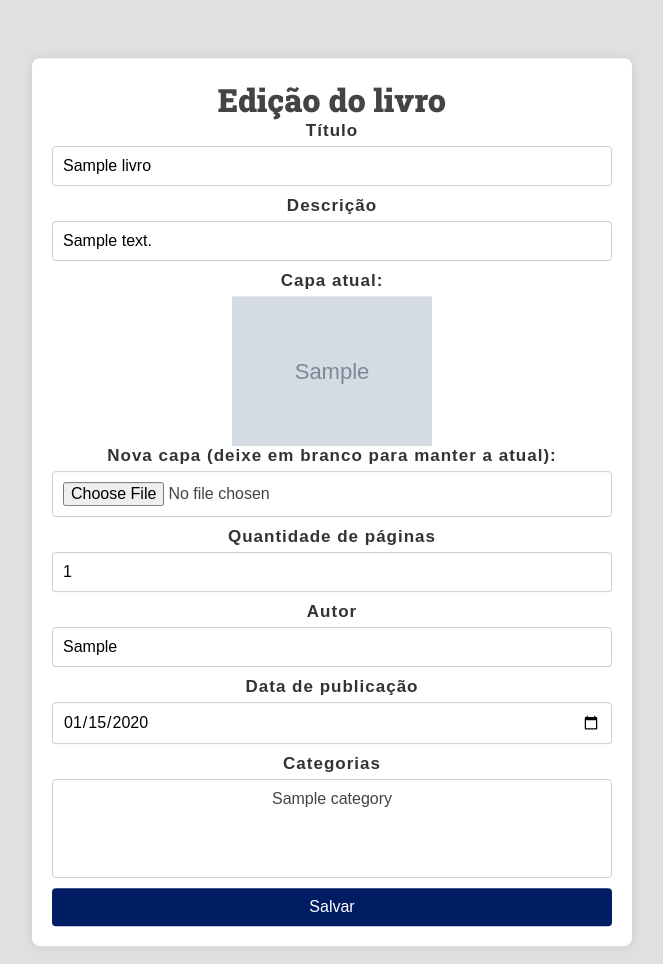
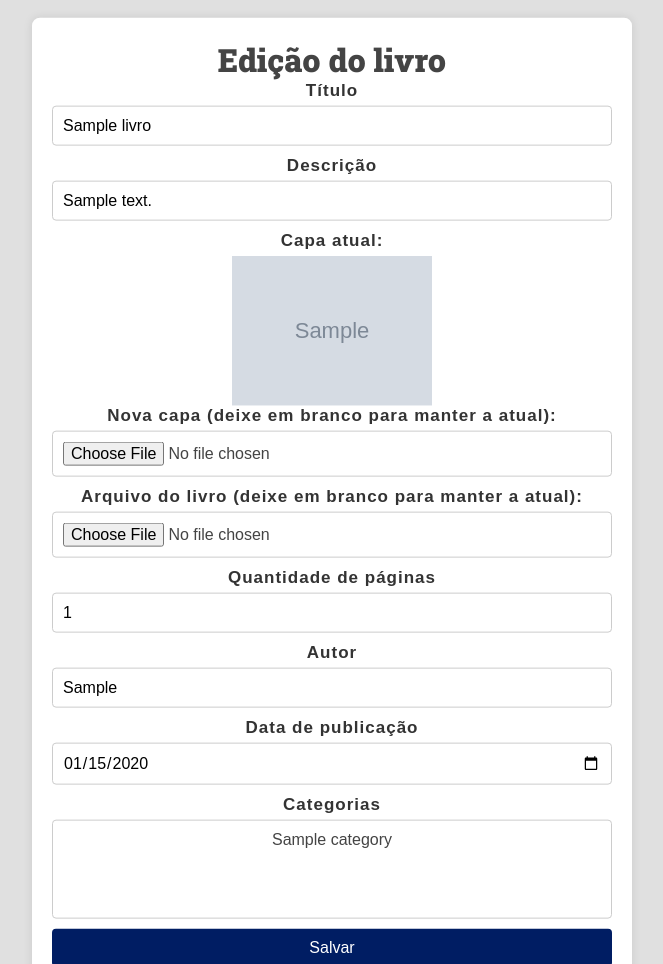
Before and after one commit to KauanMonteiro/Biblioteca, a Django app: page /editar_livro/1/ in a window 1280 px wide. Shown: the whole page, without its empty margins (308-971 px from the left). Run offline with Django 5.2, Linux system fonts and the light colour scheme; tables that the repository leaves empty hold one stand-in row (values such as "Sample post"); grey boxes marked "Sample" are stand-in pictures.

Commit message:
implementação de sistema de visualização de arquivos dos livros

```diff
--- a/livros/models.py
+++ b/livros/models.py
@@ -11,6 +11,7 @@
 
 class Livro(models.Model):
     titulo = models.CharField(max_length=65)
+    arquivo_livro = models.FileField(upload_to='livros/arquivos/%Y/%m/%d/',null=True, blank=True)
     descricao = models.CharField(max_length=200, null=True, blank=True)
     paginas = models.IntegerField(null=True, blank=True)
     autor = models.CharField(max_length=50, null=True, blank=True)
--- a/livros/templates/livros/pages/cadastro_livro.html
+++ b/livros/templates/livros/pages/cadastro_livro.html
@@ -12,6 +12,9 @@
 
         <label for="cover">Capa</label>
         <input type="file" name="cover" id="cover" required>
+
+        <label for="arquivo">Arquivo do livro</label>
+        <input type="file" id="arquivo" name="arquivo" accept=".pdf,.txt,.doc,.docx" required>
 
         <label for="paginas">Quantidade de páginas</label>
         <input type="number" name="paginas" id="paginas" required>
--- a/livros/templates/livros/pages/editar_livro.html
+++ b/livros/templates/livros/pages/editar_livro.html
@@ -18,8 +18,12 @@
             </div>
         {% endif %}
 
+
+
         <label for="cover">Nova capa (deixe em branco para manter a atual):</label>
         <input type="file" name="cover" id="cover">
+<label for="arquivo">Arquivo do livro (deixe em branco para manter a atual):</label>
+        <input type="file" id="arquivo" name="arquivo" accept=".pdf,.txt,.doc,.docx" >
 
         <label for="paginas">Quantidade de páginas</label>
         <input type="number" name="paginas" id="paginas" value="{{ livro.paginas }}" required>
--- a/livros/templates/livros/partials/livros.html
+++ b/livros/templates/livros/partials/livros.html
@@ -1,6 +1,6 @@
 
 <div class="livro livro-list-item">
-    {% if livro.cover.url %}
+    {% if livro.cover and livro.cover.url %}
     <div class="livro-cover">
         <img src="{{ livro.cover.url }}" alt="Capa do Livro">
     </div>
@@ -71,6 +71,7 @@
                     <i class="fas fa-undo"></i>
                     <span>Devolver</span>
                 </a>
+                <a href="{% url "visualizar_arquivo" livro.id %}">ler</a>
             {% endif %}
         {% endif %}
     </footer>
--- a/livros/templates/livros/partials/tabela_livros.html
+++ b/livros/templates/livros/partials/tabela_livros.html
@@ -1,8 +1,9 @@
 <div class="tabela">
-    <table id="tabela-livros" class="tabela-custom">
+    <table id="tabela-livros" class="tabela-custom" border=1>
         <h1>Tabela de livros</h1>
         <thead>
             <tr>
+                <th>Capa</th>
                 <th>Título</th>
                 <th>Descrição</th>
                 <th>Quantidade de páginas</th>
@@ -17,6 +18,9 @@
         <tbody>
             {% for livro in livros%}
             <tr>
+                {% if livro.cover and livro.cover.url %}
+                <td><img src="{{ livro.cover.url }}" alt="Capa do livro" style="max-width: 200px; max-height: 200px;"></td>
+                {% endif %}
                 <td>{{livro.titulo}}</td>
                 <td class="livro-descricao-tabela">{{livro.descricao}}</td>
                 <td>{{livro.paginas}}</td>
--- a/livros/urls.py
+++ b/livros/urls.py
@@ -13,5 +13,6 @@
     path('cadastro_livro/', views.cadastrar_livro, name="cadastrar_livro"),
     path('deletar_livro/<int:livro_id>/', views.excluir_livro, name='excluir_livro'),
     path('deletar_usuario/<int:usuario_id>/', views.excluir_usuario, name='excluir_usuario'),
-    path('editar_livro/<int:livro_id>/', views.editar_livro, name='editar_livro')
+    path('editar_livro/<int:livro_id>/', views.editar_livro, name='editar_livro'),
+    path('visualizar_livro/<int:livro_id>/', views.visualizar_arquivo,name='visualizar_arquivo')
 ]
--- a/livros/views.py
+++ b/livros/views.py
@@ -1,11 +1,14 @@
 from django.shortcuts import render
-from django.http import HttpResponse
+from django.http import HttpResponse, FileResponse
 from livros.models import Livro, Category
 from datetime import datetime, timedelta
 from django.shortcuts import redirect, get_object_or_404
 from django.urls import reverse
 from django.contrib.auth.decorators import login_required
 from usuario.models import Usuario
+from django.template import loader
+from django.conf import settings
+import mimetypes
 
 def home(request):
     if 'usuario' not in request.session:
@@ -94,6 +97,7 @@
             data_publicacao = request.POST.get('data_publicacao')
             category_ids = request.POST.getlist('category')
             cover = request.FILES.get('cover')
+            arquivo = request.FILES.get('arquivo')
 
             livro = Livro.objects.create(
                 titulo=titulo,
@@ -102,6 +106,7 @@
                 autor=autor,
                 data_publicacao=data_publicacao,
                 cover=cover,
+                arquivo_livro = arquivo
             )
 
             for category_id in category_ids:
@@ -147,13 +152,19 @@
         data_publicacao = request.POST.get('data_publicacao')
         category_ids = request.POST.getlist('category')
         cover = request.FILES.get('cover')
+        arquivo = request.FILES.get('arquivo')
+
+        if cover:
+            livro.cover = cover
+
+        if arquivo:
+            livro.arquivo_livro = arquivo
 
         livro.titulo = titulo
         livro.descricao = descricao
         livro.paginas = paginas
         livro.autor = autor
         livro.data_publicacao = data_publicacao
-        livro.cover = cover
 
         livro.category.set(Category.objects.filter(id__in=category_ids))
 
@@ -166,3 +177,34 @@
         'livro': livro,
         'categories': categories
     })
+
+def visualizar_arquivo(request, livro_id):
+    livro = get_object_or_404(Livro, id=livro_id)
+    tipo_arquivo = livro.arquivo_livro.name.split('.')[-1]  # Obtém a extensão do arquivo
+
+    if tipo_arquivo == 'pdf':
+        file_path = livro.arquivo_livro.path
+        filename = livro.arquivo_livro.name.split('/')[-1]
+        response = FileResponse(open(file_path, 'rb'), content_type='application/pdf')
+        response['Content-Disposition'] = f'inline; filename="{filename}"'
+        return response
+    elif tipo_arquivo == 'txt':
+        url_arquivo = settings.MEDIA_URL + livro.arquivo_livro.name
+        file_path = livro.arquivo_livro.path
+
+        try:
+            with open(file_path, 'r', encoding='utf-8') as file:
+                file_content = file.read()
+        except IOError:
+            file_content = None  # Tratar o caso em que não é possível ler o arquivo
+
+        context = {
+            'livro': livro,
+            'tipo_arquivo': tipo_arquivo,
+            'url_arquivo': url_arquivo,
+            'file_content': file_content
+        }
+        return render(request, 'livros/pages/visualizar_arquivo.html', context)
+
+    else:
+        return HttpResponse('<p>Visualização não suportada para este tipo de arquivo.</p>')
```
Also changed, not shown: livros/templates/livros/pages/visualizar_arquivo.html (added, +84 -0 lines), livros/migrations/0012_livro_arquivo_livro.py (added).
